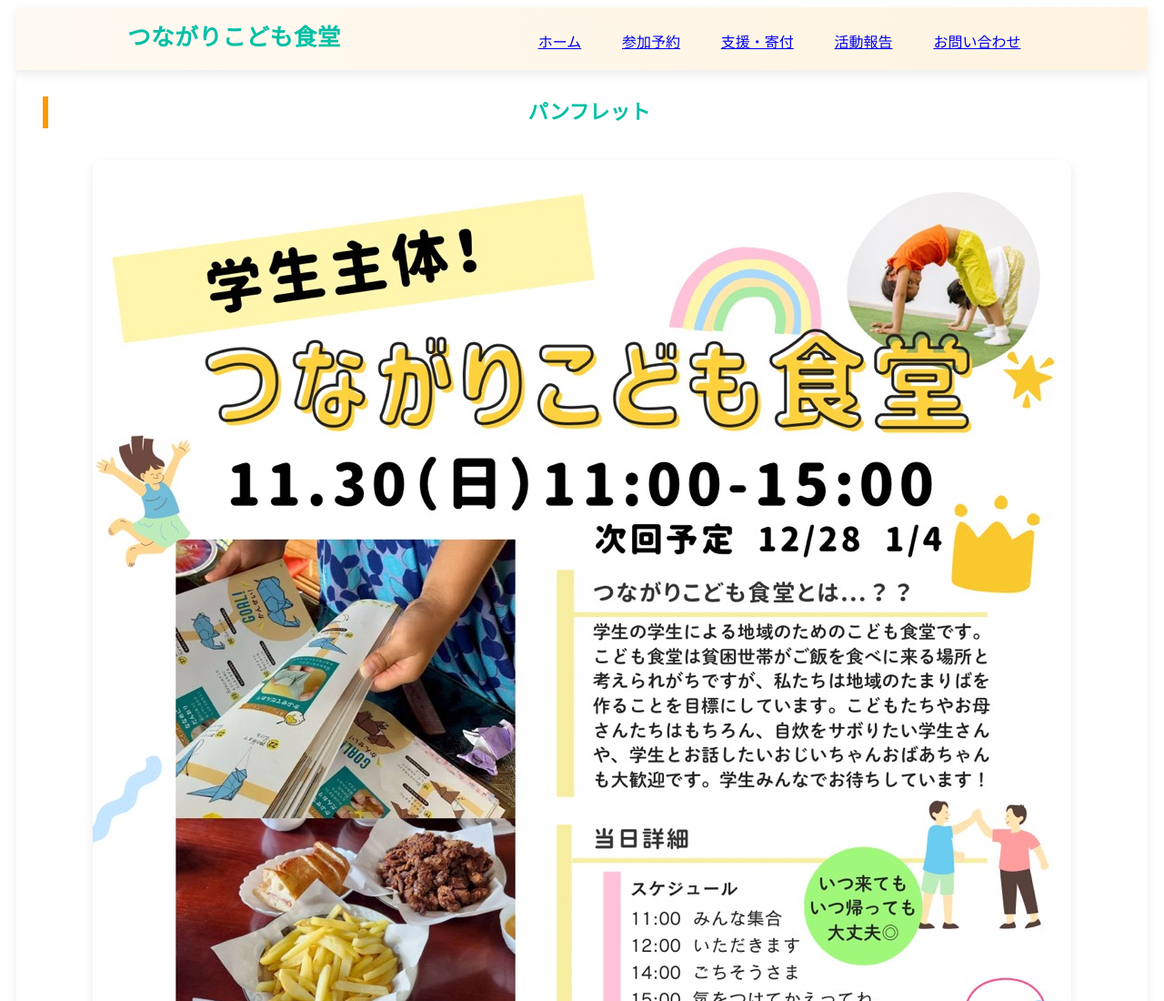
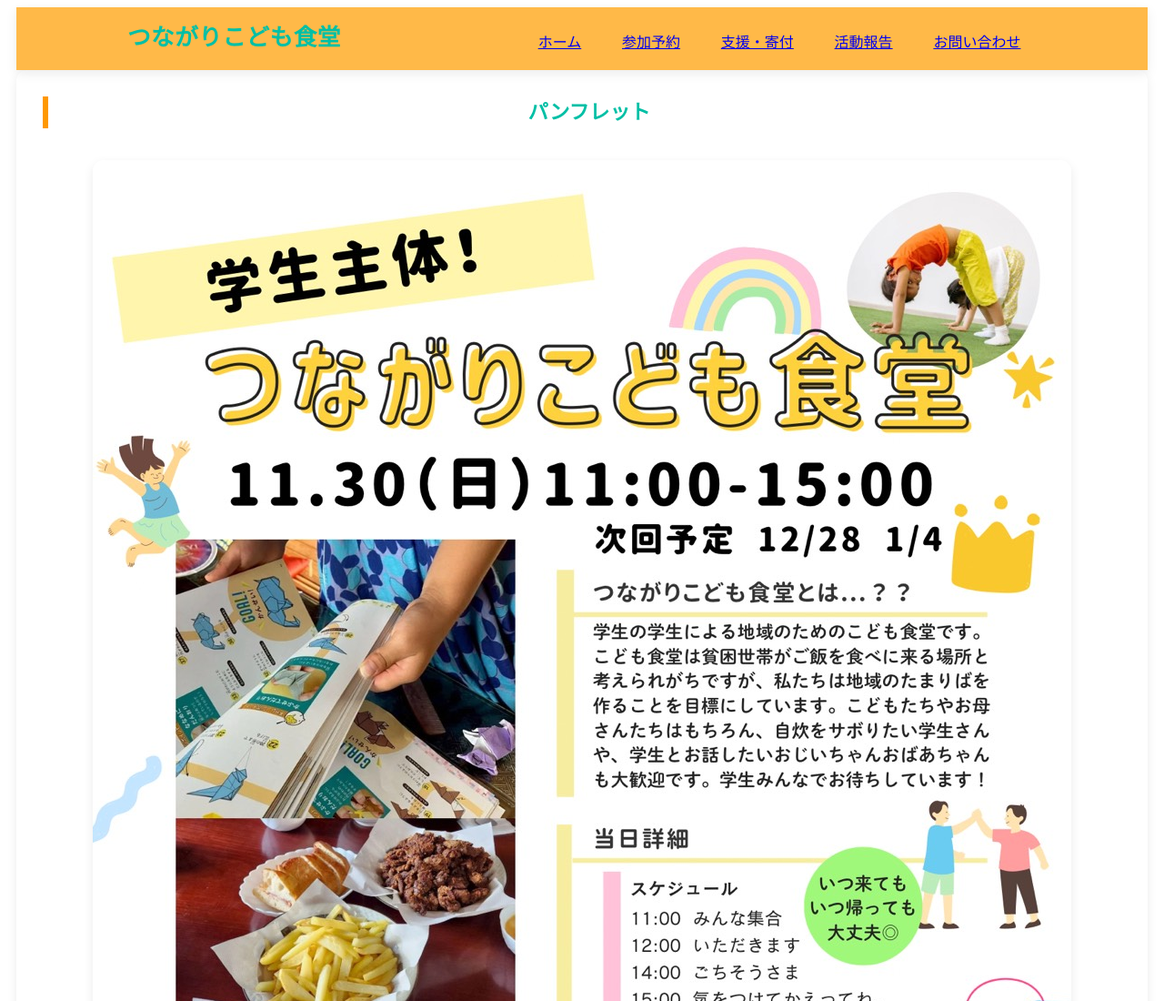
Before and after one commit to kooou5281e81-dev/KITAKYUBASE, a plain HTML site: page index.html in a window 1280 px wide. Shown: the top 1100 px of the page at 91% size. Drawn offline with Linux system fonts and the light colour scheme.

Commit message:
Update style.css

```diff
--- a/style.css
+++ b/style.css
@@ -29,7 +29,7 @@ body {
 
 /* ===== ヘッダー ===== */
 header {
-  background: linear-gradient(90deg, #fffaf2, #fff3e0); /* 柔らかいオレンジベージュ */
+  background: linear-gradient(90deg,  #ffb948, #ffb948); /* 柔らかいオレンジベージュ */
   box-shadow: var(--shadow);
   padding: 0.6rem 0;
   position: sticky;
```
